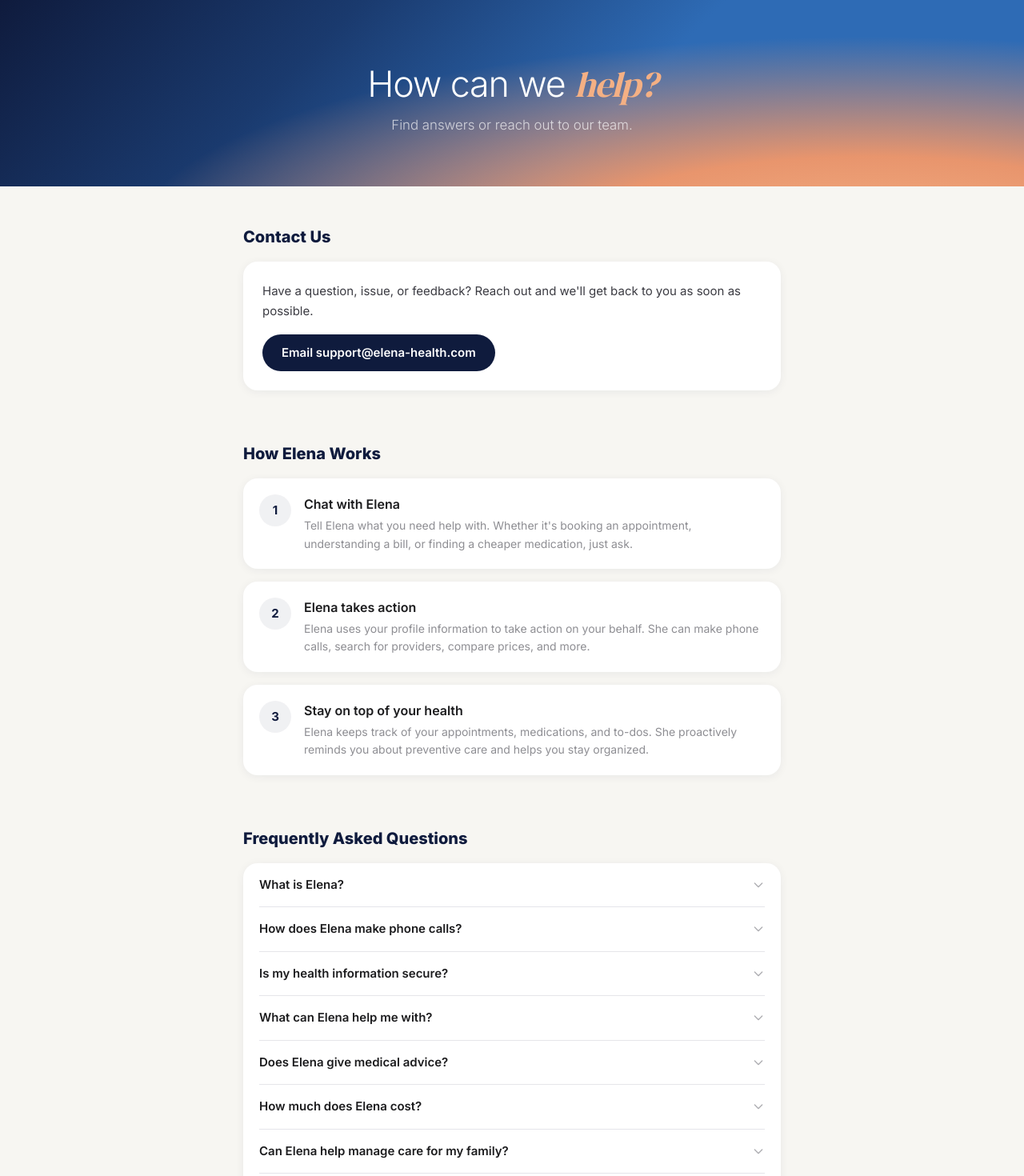
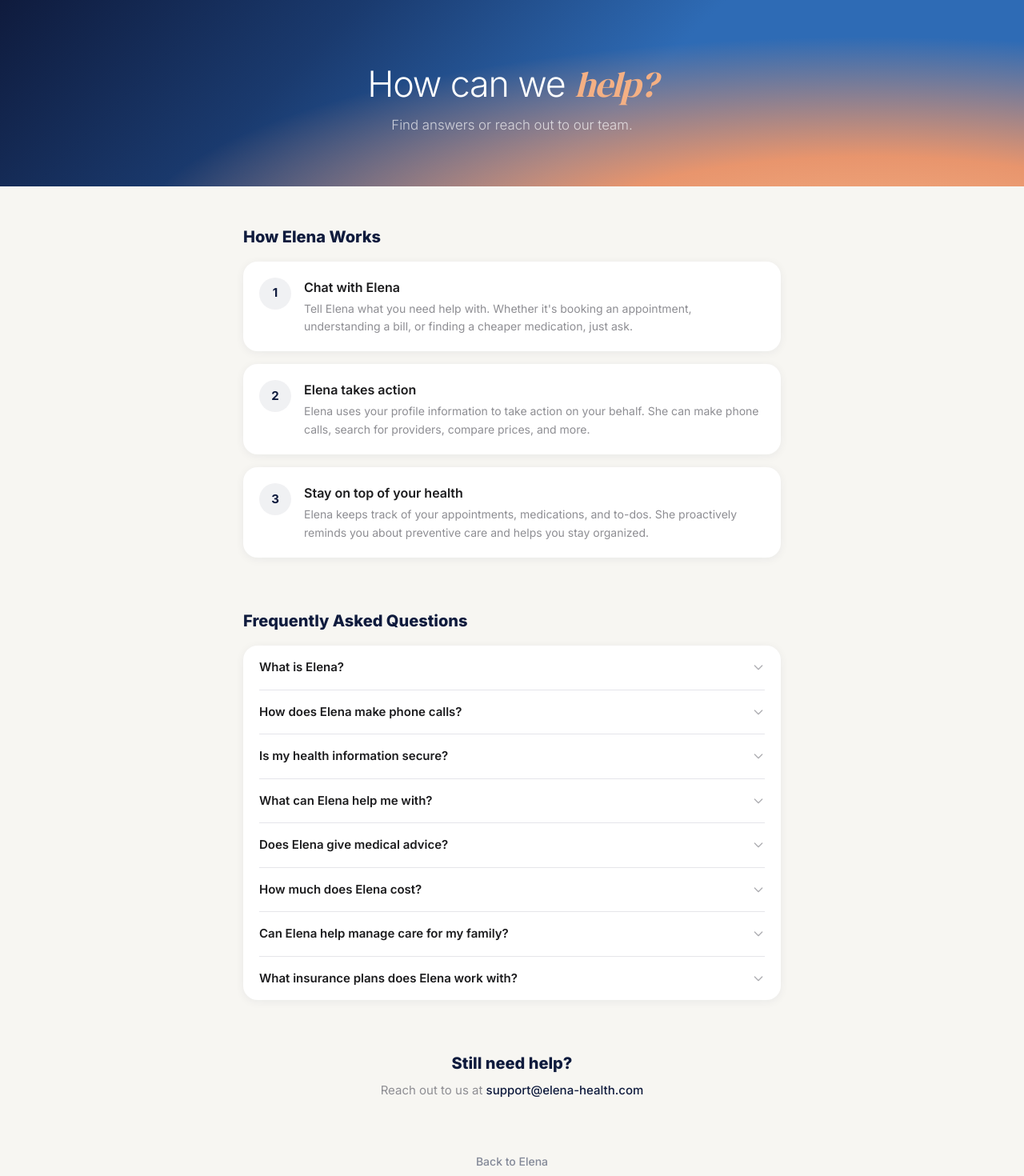
Before and after one commit to alextko/elena-website, a Next.js app: page /support in a window 1280 px wide. Shown: the top 1470 px of the page at 80% size. Built offline with nearby package versions, Linux system fonts and the light colour scheme; no server answers.

Commit message:
Move contact to bottom as simple inline text, remove button
Co-Authored-By: Claude Opus 4.6 (1M context) <noreply@anthropic.com>

```diff
--- a/src/app/support/page.tsx
+++ b/src/app/support/page.tsx
@@ -85,22 +85,6 @@ export default function SupportPage() {
       </div>
 
       <div className="mx-auto max-w-[720px] px-6 py-12 space-y-16">
-        {/* Contact */}
-        <section>
-          <h2 className="text-[20px] font-extrabold text-[#0F1B3D] mb-4">Contact Us</h2>
-          <div className="rounded-2xl bg-white p-6 shadow-[0_2px_12px_rgba(15,27,61,0.06)]">
-            <p className="text-[15px] leading-[1.7] text-[#3C3C43]">
-              Have a question, issue, or feedback? Reach out and we'll get back to you as soon as possible.
-            </p>
-            <a
-              href="mailto:support@elena-health.com"
-              className="mt-4 inline-flex items-center gap-2 rounded-full bg-[#0F1B3D] px-6 py-3 text-[15px] font-semibold text-white hover:bg-[#0F1B3D]/90 transition-colors"
-            >
-              Email support@elena-health.com
-            </a>
-          </div>
-        </section>
-
         {/* How Elena Works */}
         <section>
           <h2 className="text-[20px] font-extrabold text-[#0F1B3D] mb-4">How Elena Works</h2>
@@ -145,6 +129,17 @@ export default function SupportPage() {
           </div>
         </section>
 
+        {/* Contact */}
+        <section className="text-center">
+          <h2 className="text-[20px] font-extrabold text-[#0F1B3D] mb-2">Still need help?</h2>
+          <p className="text-[15px] text-[#8E8E93]">
+            Reach out to us at{" "}
+            <a href="mailto:support@elena-health.com" className="text-[#0F1B3D] font-medium hover:underline">
+              support@elena-health.com
+            </a>
+          </p>
+        </section>
+
         {/* Back to home */}
         <div className="text-center pb-8">
           <a
```
